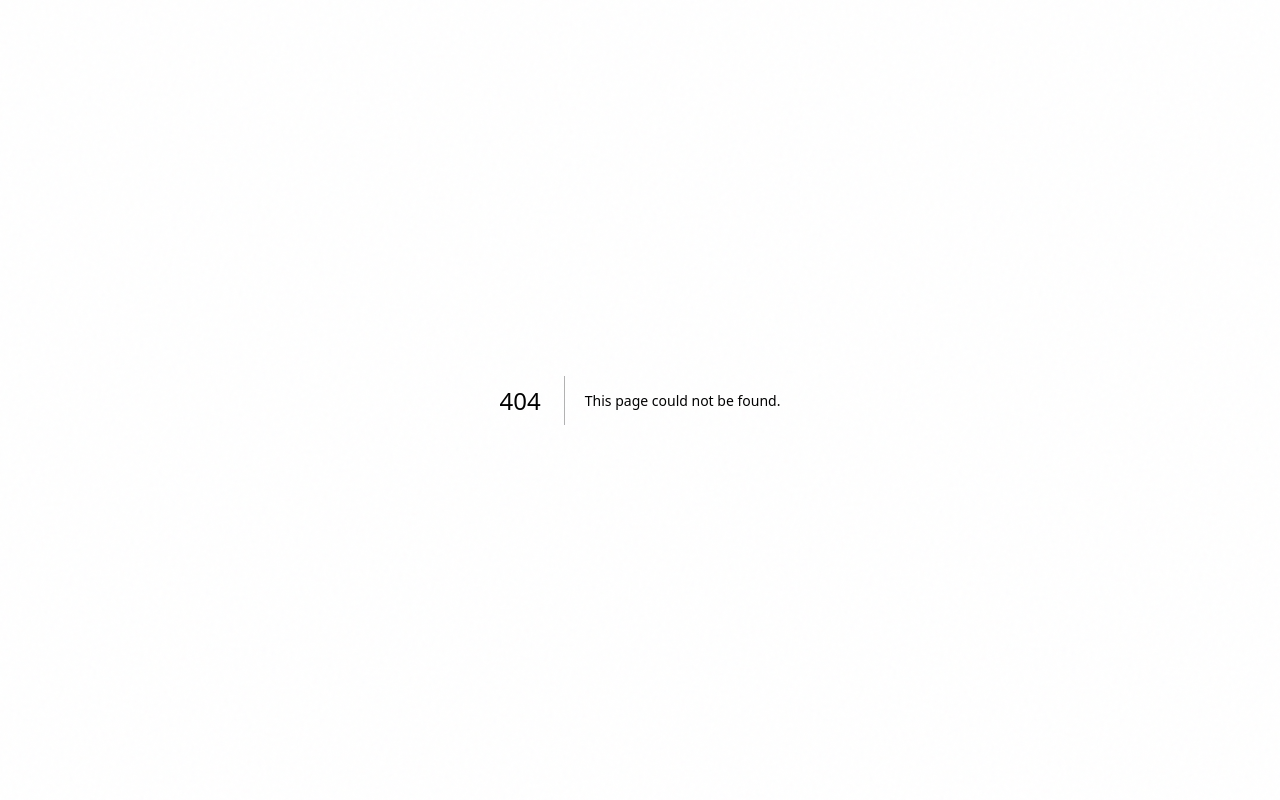
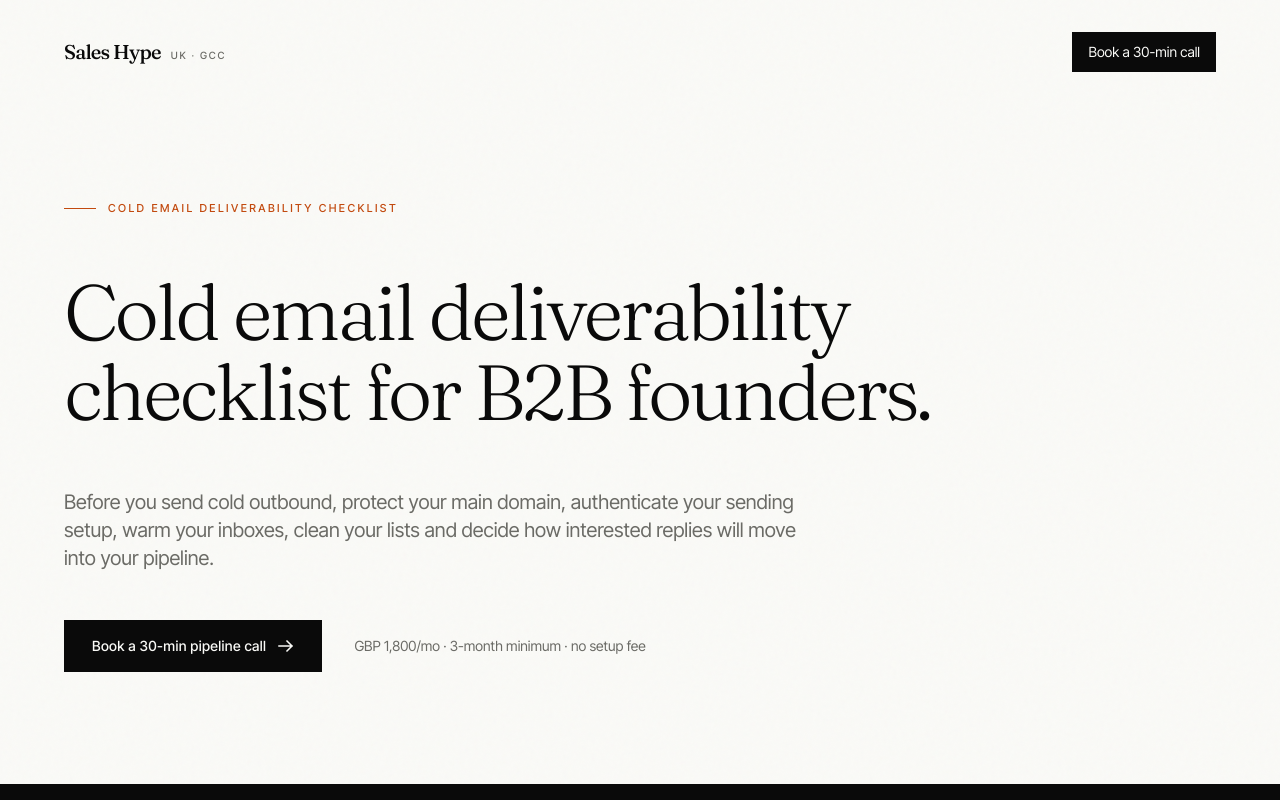
Before and after one commit to tareq-arch/saleshype-site, a Next.js app: page /cold-email-deliverability-checklist in a window 1280 px wide. Before the commit this address had no page. Shown: the top 800 px of the page. Built offline with nearby package versions, Linux system fonts and the light colour scheme.

Commit message:
Add cold email deliverability checklist page

```diff
--- /dev/null
+++ b/app/cold-email-deliverability-checklist/page.tsx
@@ -0,0 +1,31 @@
+import type { Metadata } from "next";
+import { SeoLandingPage } from "../seo-page-template";
+
+export const metadata: Metadata = {
+  title: "Cold Email Deliverability Checklist",
+  description: "A practical cold email deliverability checklist for B2B founders: secondary domains, SPF, DKIM, DMARC, warm-up, tracking, list quality and HubSpot routing.",
+  alternates: { canonical: "/cold-email-deliverability-checklist" },
+};
+
+export default function Page() {
+  return (
+    <SeoLandingPage
+      eyebrow="Cold email deliverability checklist"
+      title="Cold email deliverability checklist for B2B founders."
+      description="Before you send cold outbound, protect your main domain, authenticate your sending setup, warm your inboxes, clean your lists and decide how interested replies will move into your pipeline."
+      primaryKeyword="cold email deliverability checklist"
+      supportingKeywords={["cold email deliverability consultant", "SPF DKIM DMARC cold email", "cold email warm up", "protect main domain cold email"]}
+      sections={[
+        { title: "Your main domain is sacred", body: "Do not use the domain your business depends on for cold outbound. Cold email should run through secondary sending domains and inboxes built for that purpose." },
+        { title: "Authentication is not optional", body: "SPF, DKIM and DMARC help receiving servers understand that your mail is legitimate. If these records are missing or wrong, the campaign starts with avoidable risk." },
+        { title: "Measure replies, not vanity metrics", body: "Open tracking can create noisy data and may affect deliverability. For outbound, positive replies and meetings matter more than inflated open rates." },
+      ]}
+      bullets={["Buy secondary sending domains, not just extra inboxes.", "Set SPF, DKIM and DMARC before sending.", "Warm inboxes before scaling volume.", "Keep early send volume conservative.", "Avoid image-heavy HTML and newsletter-style formatting.", "Clean and verify Apollo lists before launch.", "Segment by ICP, market and decision-maker role.", "Route interested replies into HubSpot with clear ownership."]}
+      faqs={[
+        { question: "What is cold email deliverability?", answer: "Cold email deliverability is the ability of outbound emails to reach the inbox rather than spam. It depends on domain setup, authentication, reputation, list quality, copy, sending volume and recipient engagement." },
+        { question: "What records do I need before sending cold email?", answer: "You should configure SPF, DKIM and DMARC on your sending domains before launching outbound." },
+        { question: "Can Sales Hype set this up for me?", answer: "Yes. Sales Hype handles domain setup, warm-up, deliverability, lists, copy, campaign management and HubSpot routing as part of the managed outbound service." },
+      ]}
+    />
+  );
+}
```
